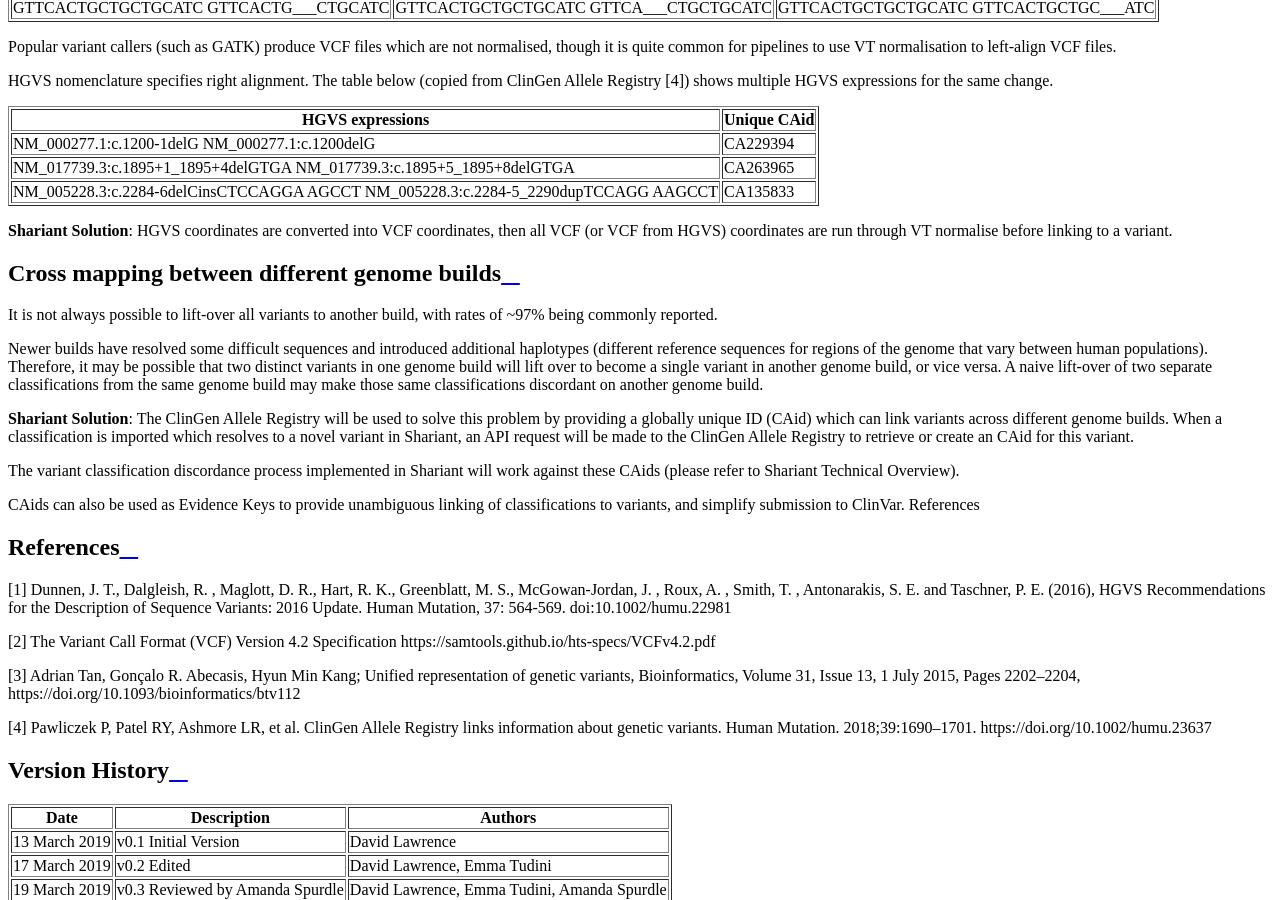
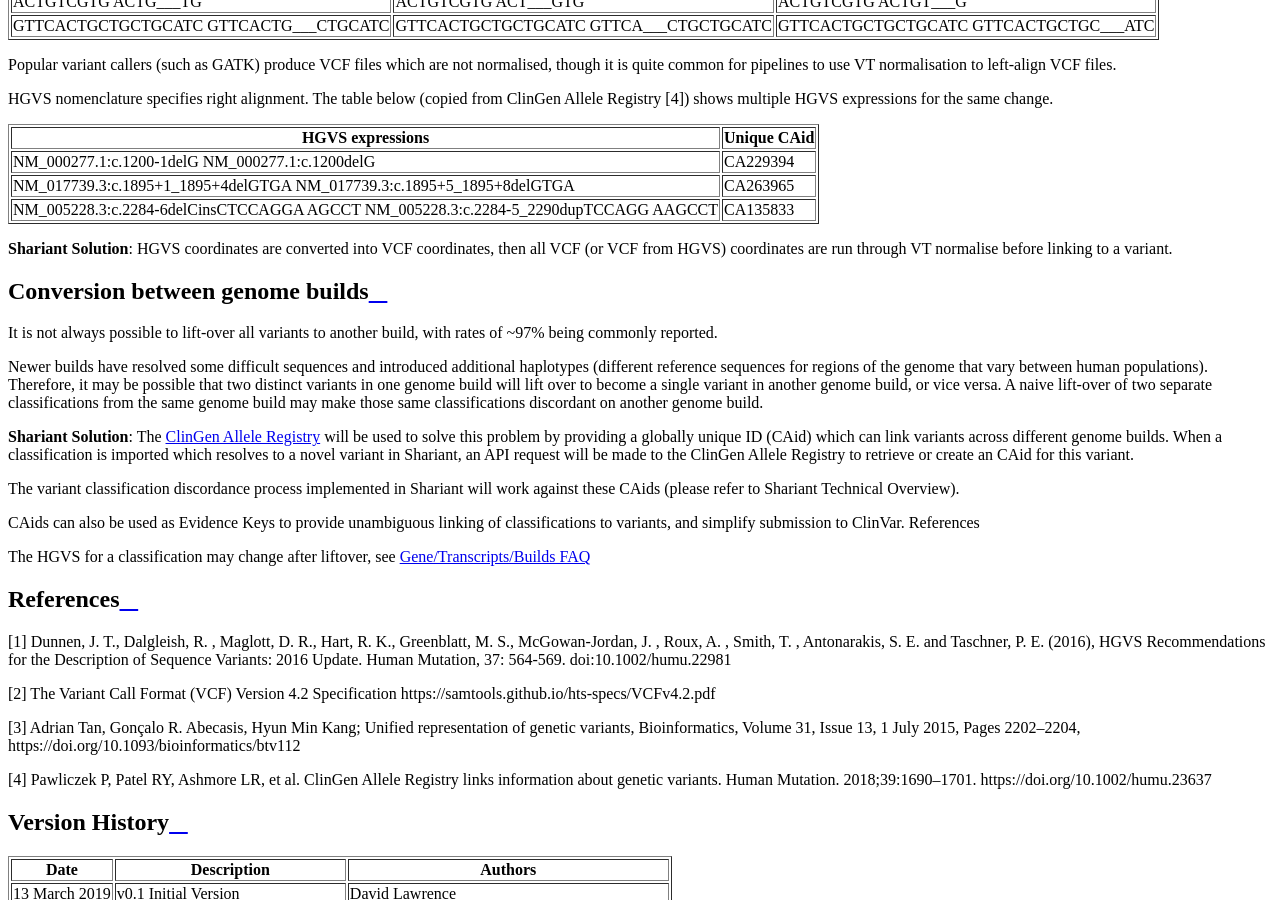
Before and after one commit to SACGF/shariant_docs, a Sphinx documentation site: the page built from docs/integration/basics/variant_matching_overview.md, in a window 1280 px wide and 900 px high, scrolled down 2563 px. Built offline with Sphinx 7.4.7 and the Read the Docs theme 2.0.0, drawn with Linux system fonts in a browser that asks for light colours; some of the changed text lies outside the part shown.

Commit message:
#2450 - gene/transcripts etc FAQ

```diff
--- a/docs/index.rst
+++ b/docs/index.rst
@@ -39,6 +39,7 @@
    integration/basics/sharing
    integration/basics/variant_matching_overview
    integration/basics/variant_matching_technical
+   integration/basics/gene_transcripts_builds_faq
 
 .. toctree::
    :maxdepth: 1
--- a/docs/integration/basics/variant_matching_overview.md
+++ b/docs/integration/basics/variant_matching_overview.md
@@ -77,18 +77,20 @@
 
 **Shariant Solution**: HGVS coordinates are converted into VCF coordinates, then all VCF (or VCF from HGVS) coordinates are run through VT normalise before linking to a variant.
 
-## Cross mapping between different genome builds
+## Conversion between genome builds
 
 It is not always possible to lift-over all variants to another build, with rates of ~97% being commonly reported.
 
 Newer builds have resolved some difficult sequences and introduced additional haplotypes (different reference sequences for regions of the genome that vary between human populations). Therefore, it may be possible that two distinct variants in one genome build will lift over to become a single variant in another genome build, or vice versa. A naive lift-over of two separate classifications from the same genome build may make those same classifications discordant on another genome build.
 
-**Shariant Solution**: The ClinGen Allele Registry will be used to solve this problem by providing a globally unique ID (CAid) which can link variants across different genome builds. When a classification is imported which resolves to a novel variant in Shariant, an API request will be made to the ClinGen Allele Registry to retrieve or create an CAid for this variant.
+**Shariant Solution**: The [ClinGen Allele Registry](http://reg.clinicalgenome.org/redmine/projects/registry/genboree_registry/landing) will be used to solve this problem by providing a globally unique ID (CAid) which can link variants across different genome builds. When a classification is imported which resolves to a novel variant in Shariant, an API request will be made to the ClinGen Allele Registry to retrieve or create an CAid for this variant.
 
 The variant classification discordance process implemented in Shariant will work against these CAids (please refer to Shariant Technical Overview).
 
 CAids can also be used as Evidence Keys to provide unambiguous linking of classifications to variants, and simplify submission to ClinVar.
 References
+
+The HGVS for a classification may change after liftover, see [Gene/Transcripts/Builds FAQ](gene_transcripts_builds_faq.md)
 
 ## References
 
```
Also changed, not shown: other parts of docs/index.rst (+1 -1 lines), docs/integration/basics/gene_transcripts_builds_faq.md (added, +29 -0 lines).
